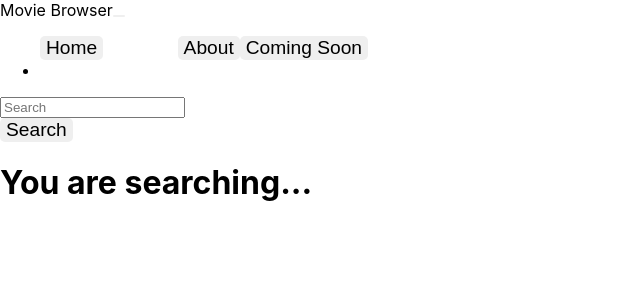
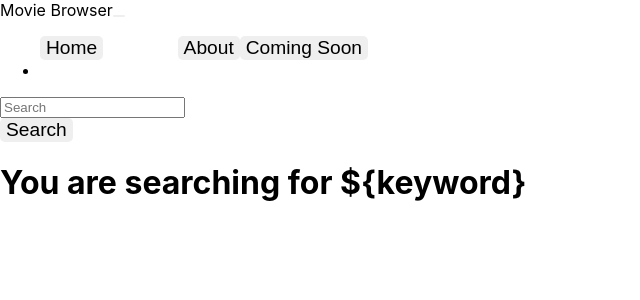
Before and after one commit to wiekusviljoen/myreactapp22, a React (Create React App) app: page /search in a window 1280 px wide. Shown: the top 300 px of the page, without its empty margins (0-640 px from the left). Built offline with nearby package versions, Linux system fonts and the light colour scheme; the HTML template or start-up script is replaced by a standard one.

Commit message:
commit on master

```diff
--- a/src/App.js
+++ b/src/App.js
@@ -4,8 +4,12 @@
 import AboutView from "./components/AboutView";
 import { Switch, Route } from "react-router-dom";
 import SearchView from "./components/SearchView";
+import { useState, useEffect } from "react";
 
 function App() {
+  const [searchResults, setSearchResults] = useState([]);
+  const [searchText, setSearchText] = useState("searching for ...");
+
   return (
     <div>
       <Navbar />
@@ -14,7 +18,9 @@
           <Home />
         </Route>
         <Route path="/about" component={AboutView} />
-        <Route path="/search" component={SearchView} />
+        <Route path="/search">
+          <SearchView keyword={searchText} searchResults={searchResults} />
+        </Route>
       </Switch>
     </div>
   );
--- a/src/components/SearchView.js
+++ b/src/components/SearchView.js
@@ -1,9 +1,11 @@
 import Hero from "./Hero";
 
-const SearchView = () => {
+const SearchView = ({ keyword, searchResults }) => {
+  const title = "You are searching for ${keyword}";
+  console.log(searchResults, "are the search results");
   return (
     <>
-      <Hero text="You are searching..." />
+      <Hero text={title} />
     </>
   );
 };
```
